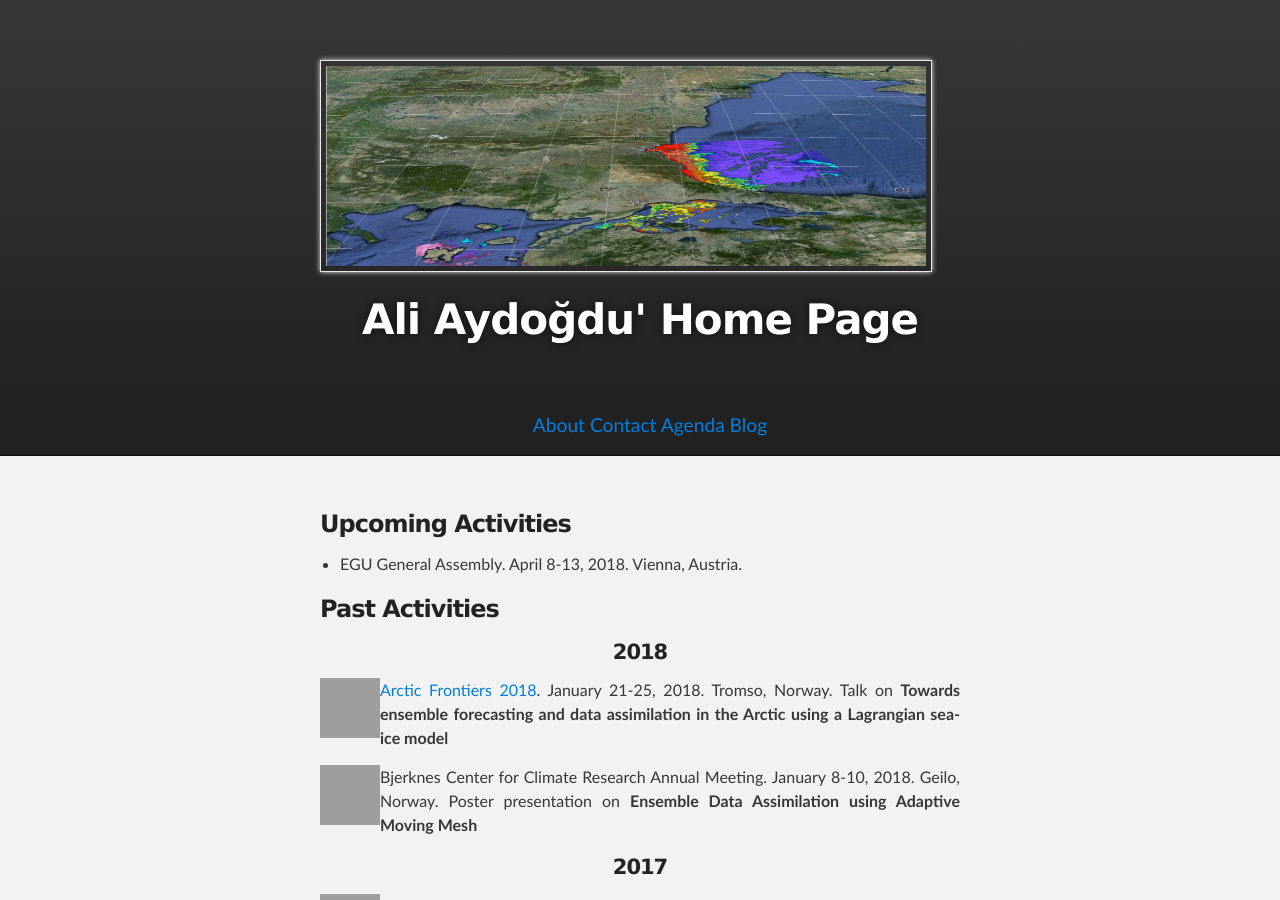
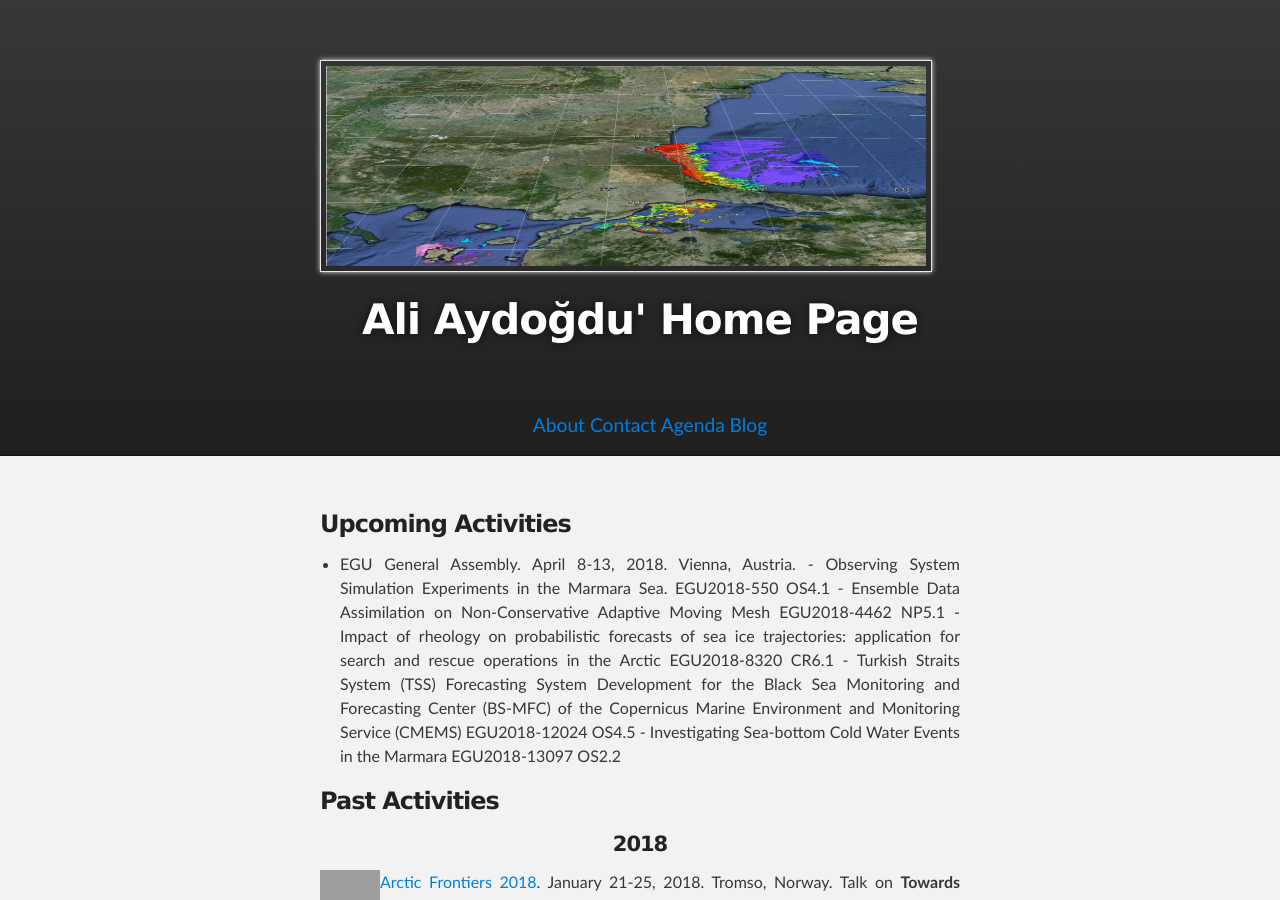
Before and after one commit to aydogduali/aydogduali.github.io, a Jekyll site: the page built from calendar/index.md, in a window 1280 px wide and 900 px high. Built offline with Jekyll 4.4.1, drawn with Linux system fonts in a browser that asks for light colours; the repository's description, which GitHub fills in, is left out; our own code applies the rules of GitHub Pages for plain Markdown files; grey boxes are pictures that could not be loaded.

Commit message:
EGU 2018 presentations

```diff
--- a/calendar/index.md
+++ b/calendar/index.md
@@ -5,6 +5,11 @@ layout: default
 ###  Upcoming Activities
 
 - EGU General Assembly. April 8-13, 2018. Vienna, Austria.
+        - Observing System Simulation Experiments in the Marmara Sea. EGU2018-550 OS4.1
+        - Ensemble Data Assimilation on Non-Conservative Adaptive Moving Mesh EGU2018-4462 NP5.1
+        - Impact of rheology on probabilistic forecasts of sea ice trajectories: application for search and rescue operations in the Arctic EGU2018-8320 CR6.1
+        - Turkish Straits System (TSS) Forecasting System Development for the Black Sea Monitoring and Forecasting Center (BS-MFC) of the Copernicus Marine Environment and Monitoring Service (CMEMS) EGU2018-12024 OS4.5
+        - Investigating Sea-bottom Cold Water Events in the Marmara EGU2018-13097 OS2.2
 
 ###  Past Activities
 
```
